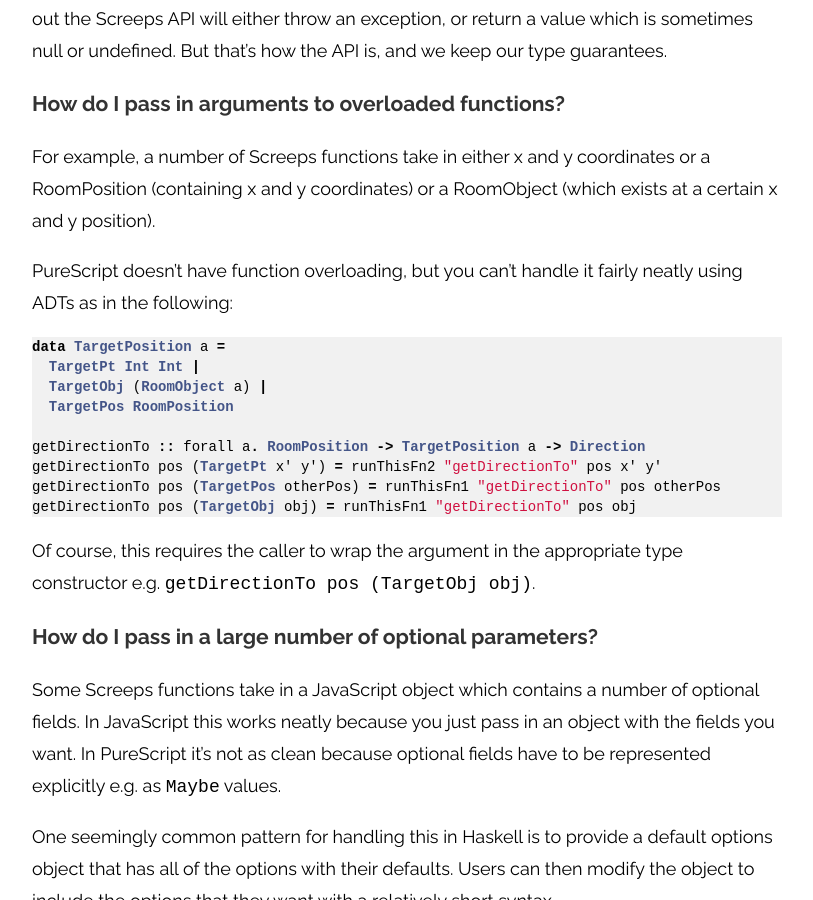
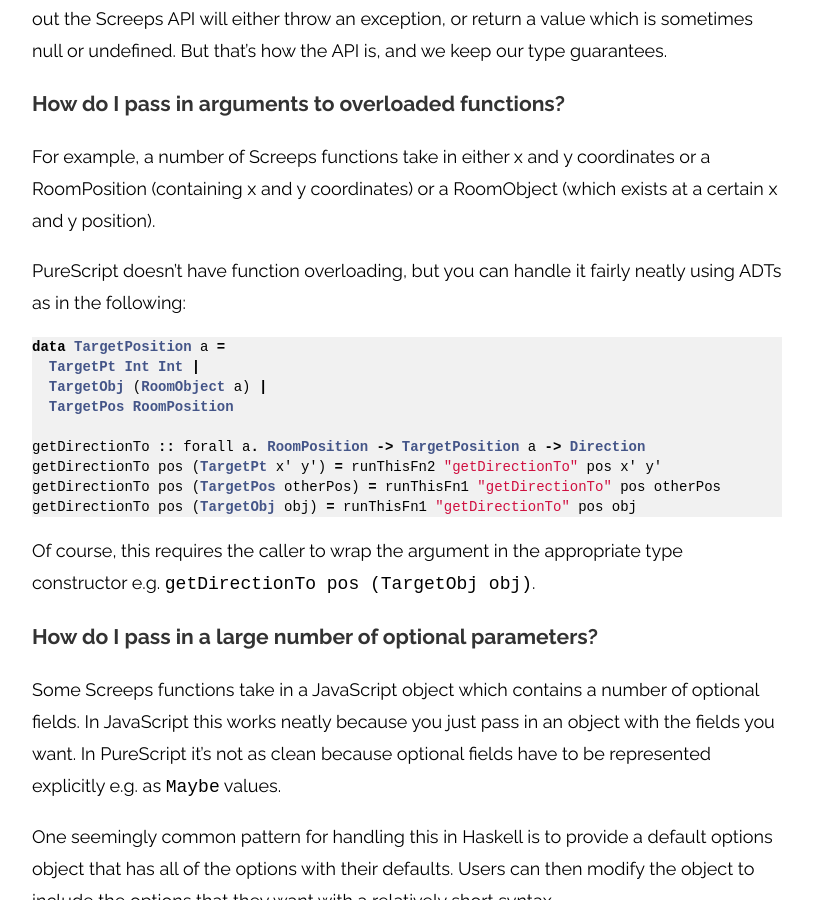
Before and after one commit to hoodunit/hoodunit.github.io, a Jekyll site: the page built from _posts/2016-09-05-purescript-ffi.md, in a window 1280 px wide and 900 px high, scrolled down 7882 px. Shown: the whole window, without its empty margins (233-1046 px from the left). Built offline with Jekyll 4.4.1, drawn with Linux system fonts in a browser that asks for light colours; Markdown is read by kramdown in place of the engine named in the settings; comment, search, counter and statistics services are not loaded.

Commit message:
Fix typo: can't -> can

````diff
--- a/_posts/2016-09-05-purescript-ffi.md
+++ b/_posts/2016-09-05-purescript-ffi.md
@@ -307,7 +307,7 @@
 
 For example, a number of Screeps functions take in either x and y coordinates or a RoomPosition (containing x and y coordinates) or a RoomObject (which exists at a certain x and y position).
 
-PureScript doesn't have function overloading, but you can't handle it fairly neatly using ADTs as in the following:
+PureScript doesn't have function overloading, but you can handle it fairly neatly using ADTs as in the following:
 
 ```haskell
 data TargetPosition a =
````
